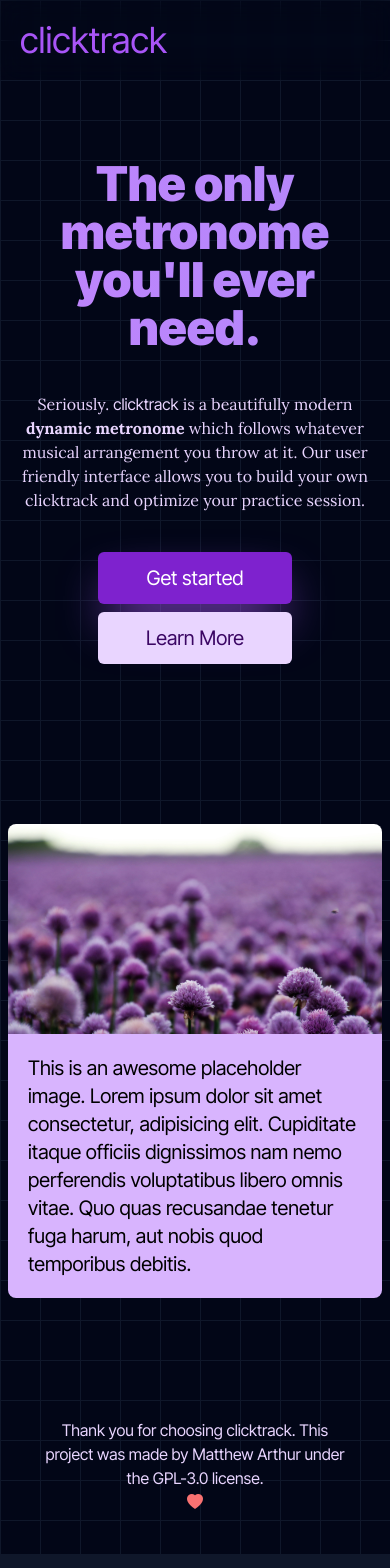
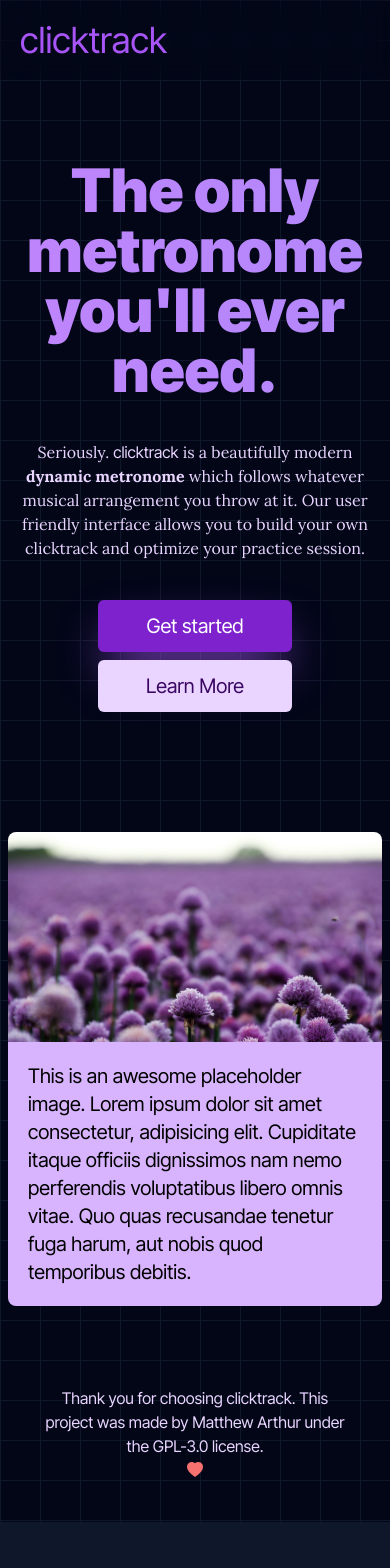
Before and after one commit to arthurmatthew/clicktrack, a React (Vite) app in the folder client/: page / in a window 390 px wide. Shown: the top 1568 px of the page. Built offline with nearby package versions, Linux system fonts and the light colour scheme.

Commit message:
Updating spacing for small screens

```diff
--- a/client/src/pages/index/index.tsx
+++ b/client/src/pages/index/index.tsx
@@ -7,13 +7,13 @@ const Index = () => {
   return (
     <>
       <section className="flex flex-col items-center justify-center px-2">
-        <div className="mx-auto flex max-w-5xl flex-col justify-center py-20">
+        <div className="mx-auto my-20 flex max-w-5xl flex-col justify-center">
           <motion.h1
             initial={{ opacity: 0, x: -200 }}
             animate={{ opacity: 1, x: 0 }}
             transition={{ duration: 0.8, ease: 'easeInOut' }}
             id="title"
-            className="bg-gradient-to-r from-purple-400 via-violet-400 to-purple-700 bg-clip-text text-center text-5xl font-black text-transparent sm:text-7xl"
+            className="bg-gradient-to-r from-purple-400 via-violet-400 to-purple-700 bg-clip-text text-center text-6xl font-black text-transparent sm:text-7xl"
           >
             The only metronome you'll ever need.
           </motion.h1>
@@ -30,7 +30,7 @@ const Index = () => {
             friendly interface allows you to build your own clicktrack and
             optimize your practice session.
           </motion.p>
-          <div className="mt-10 flex flex-wrap justify-center gap-2">
+          <div className="mx-2 mt-10 flex flex-wrap justify-center gap-2">
             <motion.a
               initial={{ opacity: 0, x: -200 }}
               animate={{ opacity: 1, x: 0 }}
@@ -64,7 +64,7 @@ const Index = () => {
           </div>
         </div>
       </section>
-      <section className="my-20 flex flex-col px-2">
+      <section className="my-10 flex flex-col px-2 sm:my-20">
         <div className="mx-auto flex w-full max-w-6xl flex-col">
           <div className="aspect-video w-full overflow-hidden rounded-lg rounded-b-none bg-black">
             <img src={placeholder} className="object-cover" />
```
